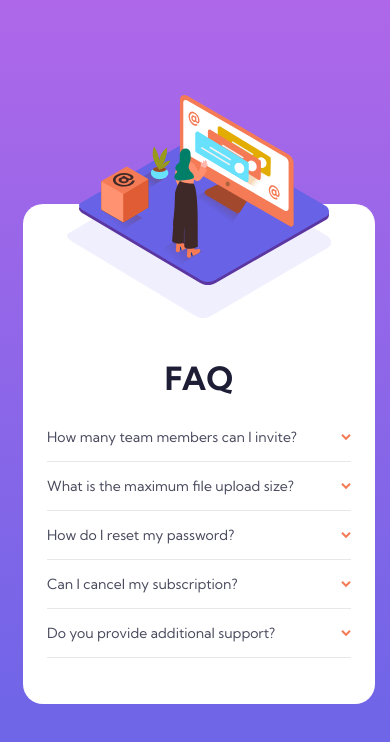
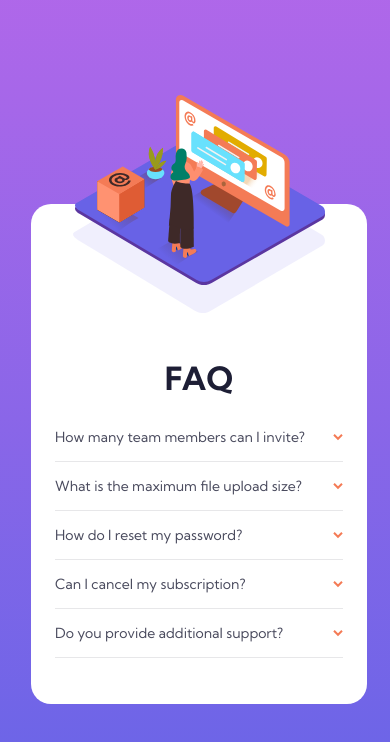
Before and after one commit to SarahFatima81/faq-accordion-card, a React (Create React App) app: page / in a window 390 px wide. Shown: the top 742 px of the page. Built offline with nearby package versions, Linux system fonts and the light colour scheme.

Commit message:
Update index.css

```diff
--- a/src/index.css
+++ b/src/index.css
@@ -137,7 +137,7 @@ hr {
 
 @media (max-width: 25em) {
   .accordion-card {
-    width: 22rem;
+    width: 21rem;
     margin-top: 10rem;
     margin-left: 2rem;
     margin-right: 1.5rem;
@@ -148,7 +148,7 @@ hr {
     width: 250px;
     transform: translateY(-60%);
     top: 45%;
-    left: 16%;
+    left: 13%;
   }
 
   .faqs {
```
